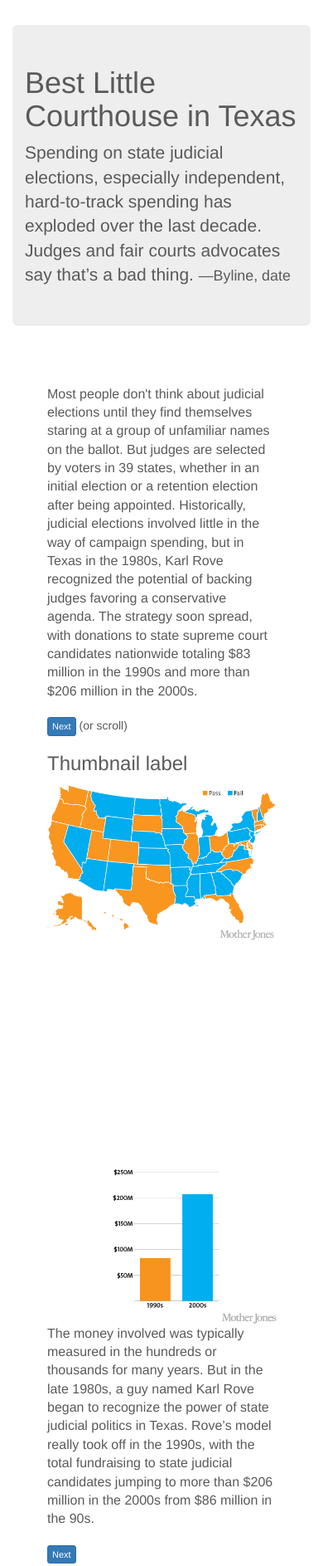
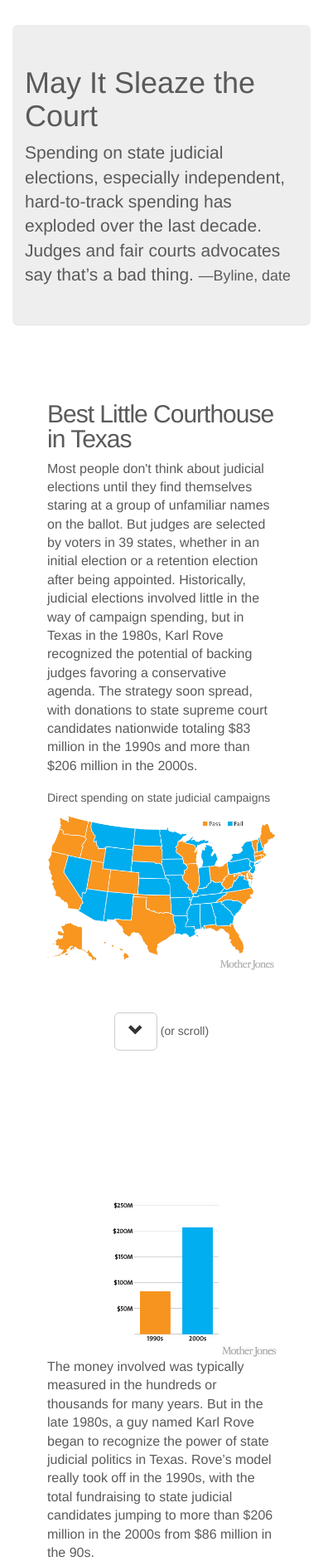
Before and after one commit to motherjones/judicial-elections, a plain HTML site: page index.html in a window 390 px wide. Shown: the top 1887 px of the page at 83% size. Drawn offline with nearby package versions, Linux system fonts and the light colour scheme; a script that the page names is missing.

Commit message:
Added glyphs

```diff
--- a/index.html
+++ b/index.html
@@ -20,23 +20,26 @@
     <div class="container-fluid">
 
         <header class="jumbotron">
-            <h1>Best Little Courthouse in Texas</h1>
+            <h1>May It Sleaze the Court</h1>
             <p class="lead">Spending on state judicial elections, especially independent, hard-to-track spending has exploded over the last decade. Judges and fair courts advocates say that’s a bad thing. <span class="muted small">&#8212;Byline, date</span></p>
         </header>
 
         <section class="row" id="start">
-            <div class="col-md-6">
-                <h2 class="hidden-xs">&nbsp;</h2>
-                <p class="lead">Most people don't think about judicial elections until they find themselves staring at a group of unfamiliar names on the ballot. But judges are selected by voters in 39 states, whether in an initial election or a retention election after being appointed. Historically, judicial elections involved little in the way of campaign spending, but in Texas in the 1980s, Karl Rove recognized the potential of backing judges favoring a conservative agenda. The strategy soon spread, with donations to state supreme court candidates nationwide totaling $83 million in the 1990s and more than $206 million in the 2000s.</p><p><a data-scroll class="btn btn-primary btn-xs jump" href="#rove" role="button">Next</a> <span class="muted">(or scroll)</span></p>
+            <div class="col-md-7">
+                <h2>Best Little Courthouse in Texas</h2>
+                <p class="lead">Most people don't think about judicial elections until they find themselves staring at a group of unfamiliar names on the ballot. But judges are selected by voters in 39 states, whether in an initial election or a retention election after being appointed. Historically, judicial elections involved little in the way of campaign spending, but in Texas in the 1980s, Karl Rove recognized the potential of backing judges favoring a conservative agenda. The strategy soon spread, with donations to state supreme court candidates nationwide totaling $83 million in the 1990s and more than $206 million in the 2000s.</p>
             </div>
             <div class="col-md-5">
-            	<div class="caption">
-                    <h3>Thumbnail label</h3>
+                <div class="caption">
+                    <h5>Direct spending on state judicial campaigns</h5>
                 </div>
                 <img class="img-responsive" src="img/failing.jpg" alt="Generic placeholder image"/>
             </div>
         </section>
-
+        <p class="text-center jump">
+            <a data-scroll class="btn btn-default btn-lg" href="#rove" role="button"><span class="glyphicon glyphicon-chevron-down"></span></a>
+            <span class="muted">(or scroll)</span>
+        </p>
 
 
         <section class="row" id="rove">
@@ -45,21 +48,27 @@
             </div>
             <div class="col-md-7">
                 <h2 class="hidden-xs">&nbsp;</h2>
-                <p class="lead">The money involved was typically measured in the hundreds or thousands for many years. But in the late 1980s, a guy named Karl Rove began to recognize the power of state judicial politics in Texas. Rove’s model really took off in the 1990s, with the total fundraising to state judicial candidates jumping to more than $206 million in the 2000s from $86 million in the 90s.</p><p><a data-scroll class="btn btn-primary btn-xs jump" href="#alabama" role="button">Next</a></p>
+                <p class="lead">The money involved was typically measured in the hundreds or thousands for many years. But in the late 1980s, a guy named Karl Rove began to recognize the power of state judicial politics in Texas. Rove’s model really took off in the 1990s, with the total fundraising to state judicial candidates jumping to more than $206 million in the 2000s from $86 million in the 90s.</p>
             </div>
         </section>
+        <p class="text-center jump">
+            <a data-scroll class="btn btn-default btn-lg" href="#alabama" role="button"><span class="glyphicon glyphicon-chevron-down"></span></a>
+        </p>
 
 
 
         <section class="row" id="alabama">
             <div class="col-md-7">
                 <h2>Some states have seen a lot more of this than others.</h2>
-                <p class="lead">Alabama has by far the vast majority of contributions to judicial candidates since 2000 ($48 million compared to the second-place state, Ohio, which saw $27.6 million).</p><p><a data-scroll class="btn btn-primary btn-xs jump" href="#independentspending" role="button">Next</a></p>
+                <p class="lead">Alabama has by far the vast majority of contributions to judicial candidates since 2000 ($48 million compared to the second-place state, Ohio, which saw $27.6 million).</p>
             </div>
             <div class="col-md-5">
                 <img class="img-responsive" src="http://www.rurdev.usda.gov/images/content/rd-sstory-usmap.gif" alt="Generic placeholder image">
             </div>
         </section>
+        <p class="text-center jump">
+            <a data-scroll class="btn btn-default btn-lg" href="#independentspending" role="button"><span class="glyphicon glyphicon-chevron-down"></span></a>
+        </p>
 
 
 
@@ -69,21 +78,27 @@
             </div>
             <div class="col-md-7">
                 <h2 class="hidden-xs">&nbsp;</h2>
-                <p class="lead">But as time goes on, larger portions are being spent independent of specific candidates or campaigns. “We ask courts to be fair and impartial, not political," says Bert Brandenberg, executive director of Justice at Stake. "[Chasing campaign dollars and the infusion of independent spending] tears away at the insulation around the courts, turning them into politicians in black robes."</p><p><a data-scroll class="btn btn-primary btn-xs jump" href="#failing" role="button">Next</a></p>
+                <p class="lead">But as time goes on, larger portions are being spent independent of specific candidates or campaigns. “We ask courts to be fair and impartial, not political," says Bert Brandenberg, executive director of Justice at Stake. "[Chasing campaign dollars and the infusion of independent spending] tears away at the insulation around the courts, turning them into politicians in black robes."</p>
             </div>
         </section>
+        <p class="text-center jump">
+            <a data-scroll class="btn btn-default btn-lg" href="#failing" role="button"><span class="glyphicon glyphicon-chevron-down"></span></a>
+        </p>
 
 
 
         <section class="row" id="failing">
             <div class="col-md-7">
                 <h2>Tracking that independent spending is hard to get.</h2>
-                <p class="lead">A recent analysis by the National Institute on Money in State Politics gave 26 states a failing grade for independent spending disclosure requirements. The grade is based on how strictly a state requires reporting of independent expenditures, electioneering ads and the target of the spender.</p><p><a data-scroll class="btn btn-primary btn-xs  jump" href="#lowercourts" role="button">Next</a></p>
+                <p class="lead">A recent analysis by the National Institute on Money in State Politics gave 26 states a failing grade for independent spending disclosure requirements. The grade is based on how strictly a state requires reporting of independent expenditures, electioneering ads and the target of the spender.</p>
             </div>
             <div class="col-md-5">
                 <img class="img-responsive" src="img/failing.jpg" alt="Generic placeholder image" />
             </div>
         </section>
+        <p class="text-center jump">
+            <a data-scroll class="btn btn-default btn-lg" href="#lowercourts" role="button"><span class="glyphicon glyphicon-chevron-down"></span></a>
+        </p>
 
 
 
@@ -93,21 +108,26 @@
             </div>
             <div class="col-md-5">
                 <h2 class="hidden-xs">&nbsp;</h2>
-                <p class="lead">Money in state judicial races is also growing at the lower-court level. A recent project by the National Institute on Money in State Politics found more than $55 million raised by lower-court judicial candidates during the 2011-12 cycle.</p><p><a data-scroll class="btn btn-primary btn-xs  jump" href="#topten" role="button">Next</a></p>
+                <p class="lead">Money in state judicial races is also growing at the lower-court level. A recent project by the National Institute on Money in State Politics found more than $55 million raised by lower-court judicial candidates during the 2011-12 cycle.</p>
             </div>
         </section>
-
+        <p class="text-center jump">
+            <a data-scroll class="btn btn-default btn-lg" href="#topten" role="button"><span class="glyphicon glyphicon-chevron-down"></span></a>
+        </p>
 
 
         <section class="row" id="topten">
             <div class="col-md-7">
                 <h2>Again, some states have more of this than others.</h2>
-                <p class="lead">The top 10 states over the last decade, in terms of state judicial campaign contributions and estimated outside spending, account for nearly $200 million dollars.</p> <p><a data-scroll class="btn btn-primary btn-xs  jump" href="#superspenders" role="button">Next</a></p>
+                <p class="lead">The top 10 states over the last decade, in terms of state judicial campaign contributions and estimated outside spending, account for nearly $200 million dollars.</p>
             </div>
             <div class="col-md-5">
                 <img class="img-responsive" src="img/topten.jpg" alt="Generic placeholder image">
             </div>
         </section>
+        <p class="text-center jump">
+            <a data-scroll class="btn btn-default btn-lg" href="#superspenders" role="button"><span class="glyphicon glyphicon-chevron-down"></span></a>
+        </p>
 
 
 
@@ -117,21 +137,27 @@
             </div>
             <div class="col-md-7">
                 <h2 class="hidden-xs">&nbsp;</h2>
-                <p class="lead">A relative few super spenders are dominating the independent spending game. Groups like the US Chamber of Commerce, the Republican and Democratic parties in Michigan and others have spent tens of millions on state judicial races since 2000. More recently, the Republican State Leadership Committee has been spending a lot of money in places like North Carolina.</p><p><a data-scroll class="btn btn-primary btn-xs  jump" href="#ads" role="button">Next</a></p>
+                <p class="lead">A relative few super spenders are dominating the independent spending game. Groups like the US Chamber of Commerce, the Republican and Democratic parties in Michigan and others have spent tens of millions on state judicial races since 2000. More recently, the Republican State Leadership Committee has been spending a lot of money in places like North Carolina.</p>
             </div>
         </section>
+        <p class="text-center jump">
+            <a data-scroll class="btn btn-default btn-lg" href="#ads" role="button"><span class="glyphicon glyphicon-chevron-down"></span></a>
+        </p>
 
 
 
         <section class="row" id="ads">
             <div class="col-md-7">
                 <h2 class="hidden-xs">&nbsp;</h2>
-                <p class="lead">The independent money is usually used to fund television advertising. The amount of money spent on state high court campaign television ads has more than tripled over the last decade.</p><p><a data-scroll class="btn btn-primary btn-xs  jump" href="#nasty" role="button">Next</a></p>
+                <p class="lead">The independent money is usually used to fund television advertising. The amount of money spent on state high court campaign television ads has more than tripled over the last decade.</p>
             </div>
             <div class="col-md-5">
                 <img class="img-responsive" src="img/ads.jpg" alt="Generic placeholder image">
             </div>
         </section>
+        <p class="text-center jump">
+            <a data-scroll class="btn btn-default btn-lg" href="#nasty" role="button"><span class="glyphicon glyphicon-chevron-down"></span></a>
+        </p>
 
 
 
@@ -141,9 +167,12 @@
             </div>
             <div class="col-md-7">
                 <h2>Judicial campaigns were relatively congenial over the years,</h2>
-                <p class="lead">with many judges trying to stay out of the political mud. But with the rise in independent money fueling more and more TV ads, the tone gets a lot nastier. See others here.</p><p><a data-scroll class="btn btn-primary btn-xs  jump" href="#oconnor" role="button">Next</a></p>
+                <p class="lead">with many judges trying to stay out of the political mud. But with the rise in independent money fueling more and more TV ads, the tone gets a lot nastier. See others here.</p>
             </div>
         </section>
+        <p class="text-center jump">
+            <a data-scroll class="btn btn-default btn-lg" href="#oconnor" role="button"><span class="glyphicon glyphicon-chevron-down"></span></a>
+        </p>
 
 
 
@@ -193,9 +222,9 @@
         <script type="text/javascript" src="http://assets.motherjones.com/interactives/plugins/pym.js/src/pym.js"></script>
         <script src="js/smooth-scroll.js"></script>
         <script> smoothScroll.init({
-                  updateURL: true, // Boolean. Whether or not to update the URL with the anchor hash on scroll
-                  offset: 100, // Integer. How far to offset the scrolling anchor location in pixels
-                });
+updateURL: true, // Boolean. Whether or not to update the URL with the anchor hash on scroll
+offset: 100, // Integer. How far to offset the scrolling anchor location in pixels
+});
         </script>
         <script> var pymChild = new pym.Child(); </script>
 
--- a/style.css
+++ b/style.css
@@ -1,7 +1,6 @@
 
 body {
 color: #5a5a5a;
-
 }
 
 .jumbotron {
@@ -20,13 +19,7 @@ body {
 }
 
 section {
-
 padding: 3em;
-  margin-bottom: 13em;
-}
-
-#start {
-
 }
 
 section#oconnor {
@@ -41,23 +34,19 @@ h2 {
 letter-spacing: -1px;
 }
 
-
-
+.jump {
+  margin-bottom: 10em;
+}
 
 @media (max-width: 800px) {
-  .jumbotron  {
 
-  }
-  section {
-
-  }
- section .btn {
+/*section .btn {
 padding: 2px 5px;
 font-size: 11px;
 line-height: 1.5;
 border-radius: 3px;
 }
-}
+}*/
 
 @media (max-width: 300px) {
 
```
Lines whose indentation alone changed are shown as unchanged.
